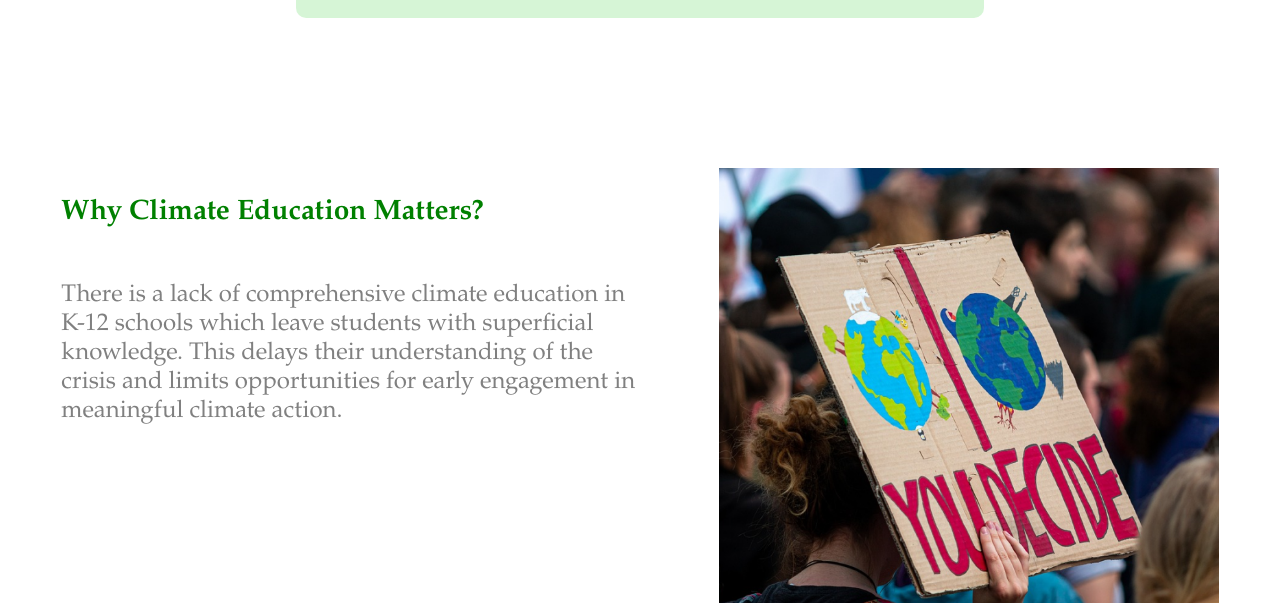
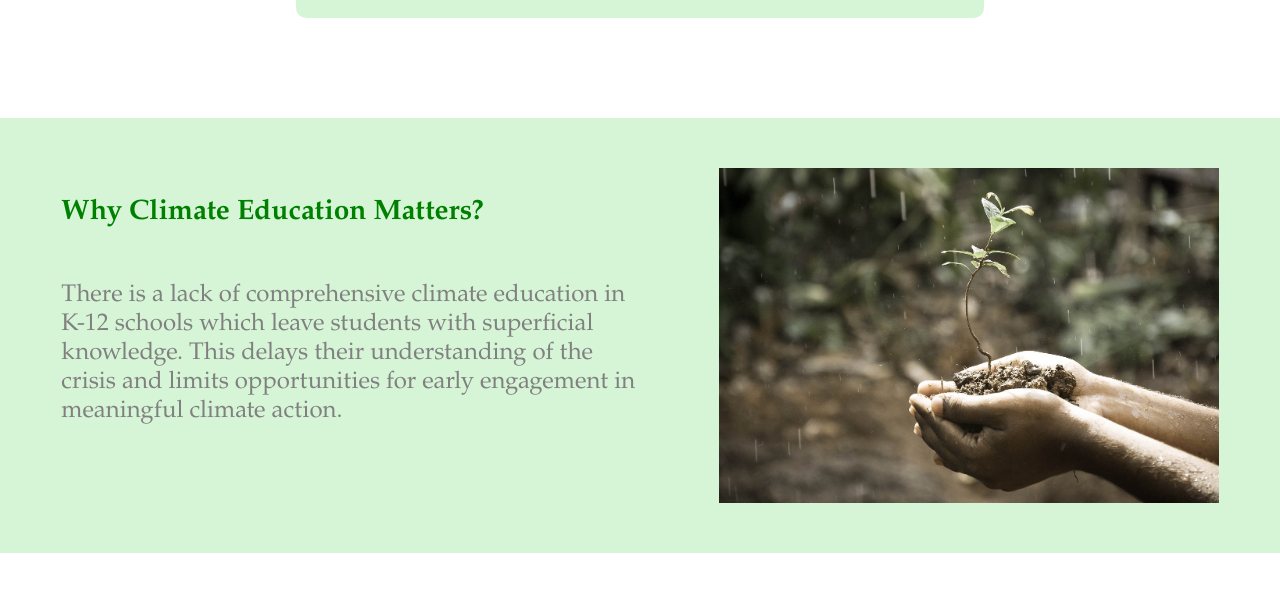
Before and after one commit to ethanmypan/climateEductationWebsite, a React (Vite) app: page /about-us in a window 1280 px wide. Shown: the part 1409-2012 px from the top of the page. Built offline with nearby package versions, Linux system fonts and the light colour scheme.

Commit message:
modified about page

```diff
--- a/src/pages/aboutUs/aboutUs.css
+++ b/src/pages/aboutUs/aboutUs.css
@@ -143,3 +143,8 @@
     flex-direction: column;
     font-size: clamp(1rem, 2vw + 1rem, 1.5rem);
 }
+
+#why-it-matters {
+    background-color: rgba(50,205,50, 0.2);
+    padding-bottom: 50px;
+}
--- a/src/pages/aboutUs/aboutUs.jsx
+++ b/src/pages/aboutUs/aboutUs.jsx
@@ -1,6 +1,8 @@
 import './aboutUs.css'
 import SparklingEarth from '../../assets/earthSparks.webp'
 import MeadowVideo from '../../assets/meadowVideo.mp4'
+import HandsUnderRain from '../../assets/handsUnderRain.jpg'
+import HandsonLearning from '../../assets/hands-onLearning.jpg'
 
 
 export default function AboutUs() {
@@ -38,10 +40,10 @@ export default function AboutUs() {
                             This delays their understanding of the crisis and limits opportunities for early engagement in meaningful climate action.
                         </p>
                    </div>
-                    <img src='/images/earth.png' alt='earth' />
+                    <img src={HandsUnderRain} alt='Hands holding a plant under the rain' />
                 </section>
                 <section id='our-approach' className='about-us-content'>
-                    <img src='/images/solarBattery.png' alt='solar battery' />
+                    <img src={HandsonLearning} alt='learning technology hands-on' />
                     <div className='about-us-section-text'>
                         <h3>Our Approach</h3>
                         <h4>Hands-On Learning for Lasting Impact</h4>
```
Also changed, not shown: src/assets/handsUnderRain.jpg (added), 1 other file (tests, documents, lock files or other folders).
